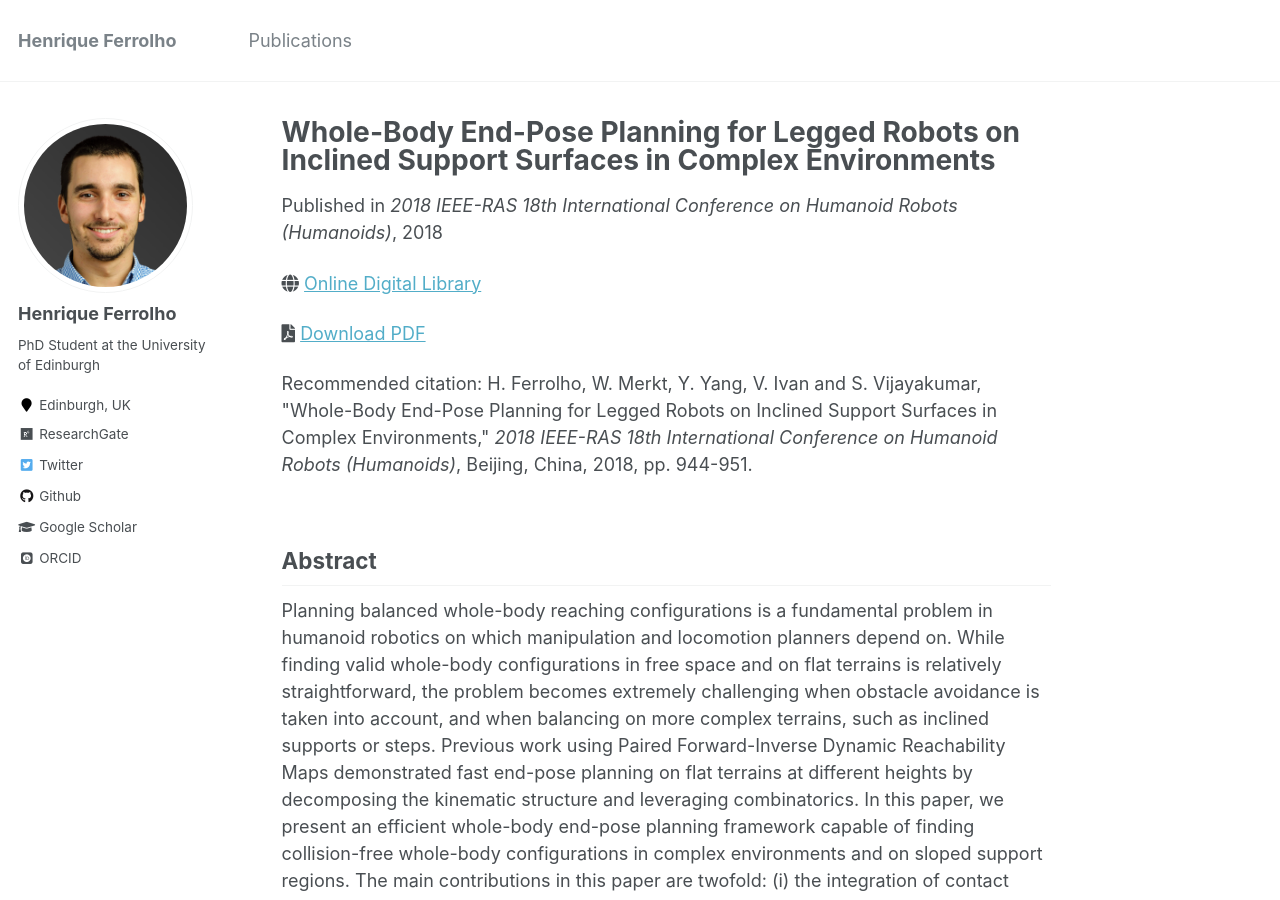
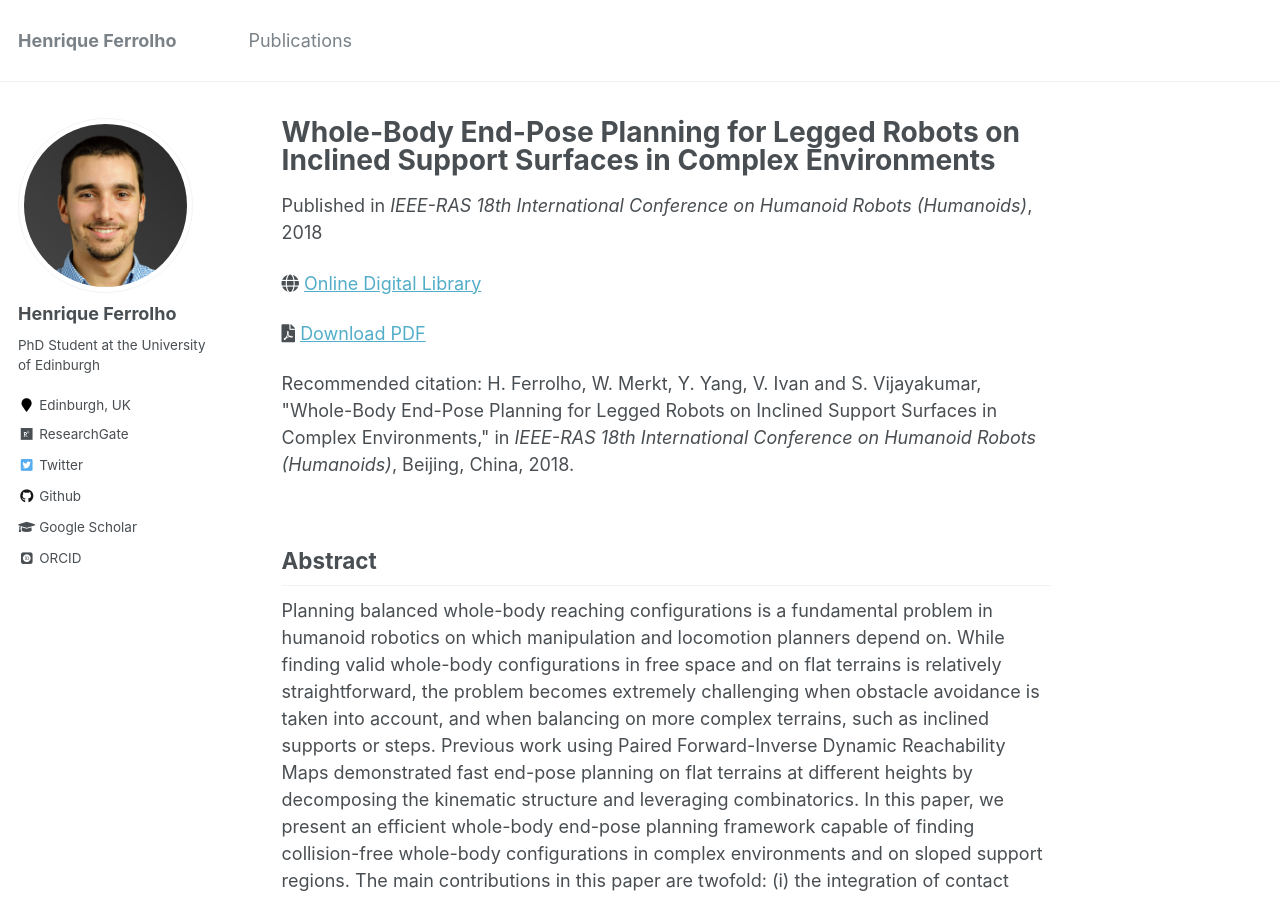
Before and after one commit to ferrolho/ferrolho.github.io, a Jekyll site: the page built from _publications/ferrolho2018whole.md, in a window 1280 px wide and 900 px high. Built offline with Jekyll 4.4.1, drawn with Linux system fonts in a browser that asks for light colours; some web fonts are replaced.

```diff
--- a/_publications/ferrolho2018whole.md
+++ b/_publications/ferrolho2018whole.md
@@ -3,9 +3,9 @@
 paper_id: 'ferrolho2018whole'
 paper_link: 'https://ieeexplore.ieee.org/abstract/document/8625026'
 title: "Whole-Body End-Pose Planning for Legged Robots on Inclined Support Surfaces in Complex Environments"
-venue: "2018 IEEE-RAS 18th International Conference on Humanoid Robots (Humanoids)"
+venue: "IEEE-RAS 18th International Conference on Humanoid Robots (Humanoids)"
 citation: >
-  H. Ferrolho, W. Merkt, Y. Yang, V. Ivan and S. Vijayakumar, "Whole-Body End-Pose Planning for Legged Robots on Inclined Support Surfaces in Complex Environments," <em>2018 IEEE-RAS 18th International Conference on Humanoid Robots (Humanoids)</em>, Beijing, China, 2018, pp. 944-951.
+  H. Ferrolho, W. Merkt, Y. Yang, V. Ivan and S. Vijayakumar, "Whole-Body End-Pose Planning for Legged Robots on Inclined Support Surfaces in Complex Environments," in <em>IEEE-RAS 18th International Conference on Humanoid Robots (Humanoids)</em>, Beijing, China, 2018.
 doi: 10.1109/HUMANOIDS.2018.8625026
 collection: publications
 ---
```
Also changed, not shown: _publications/ferrolho2020optimizing.md (+2 -2 lines), _publications/yang2017efficient.md (+1 -1 lines), 1 other file.
